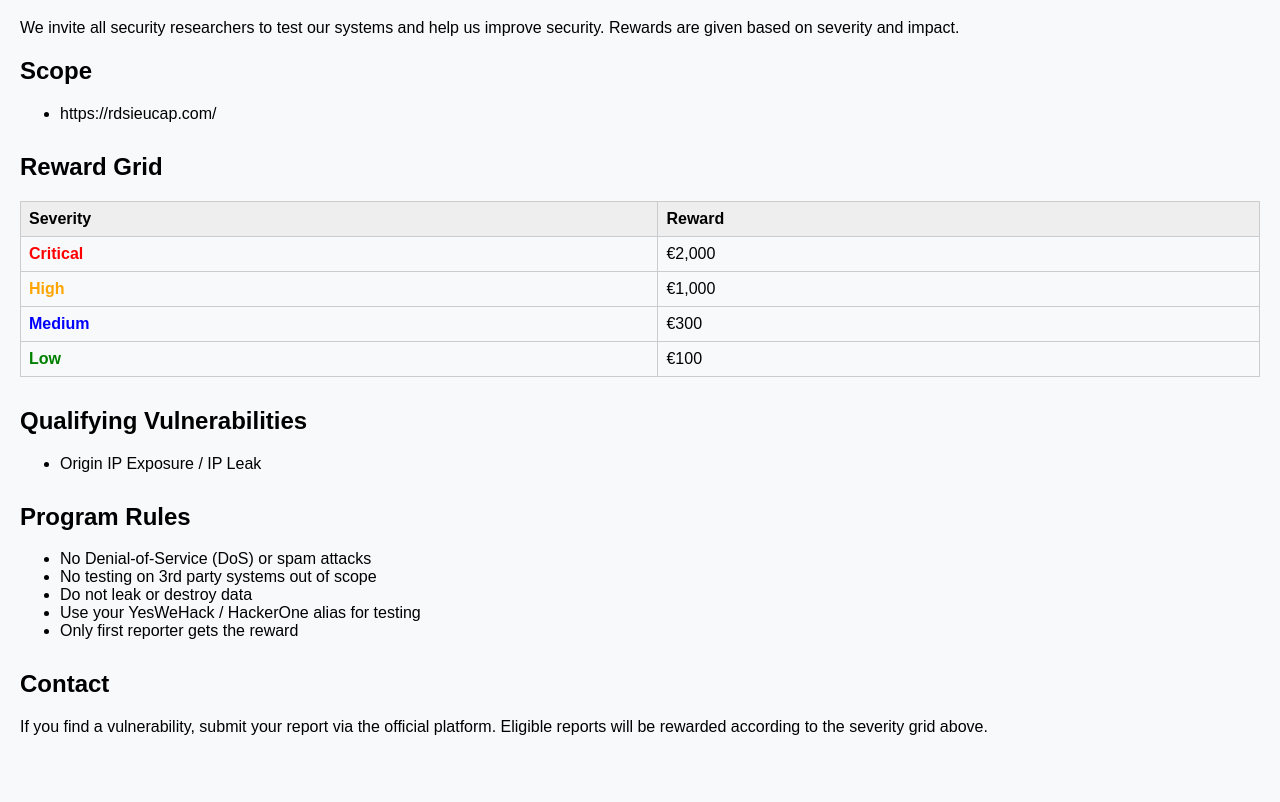
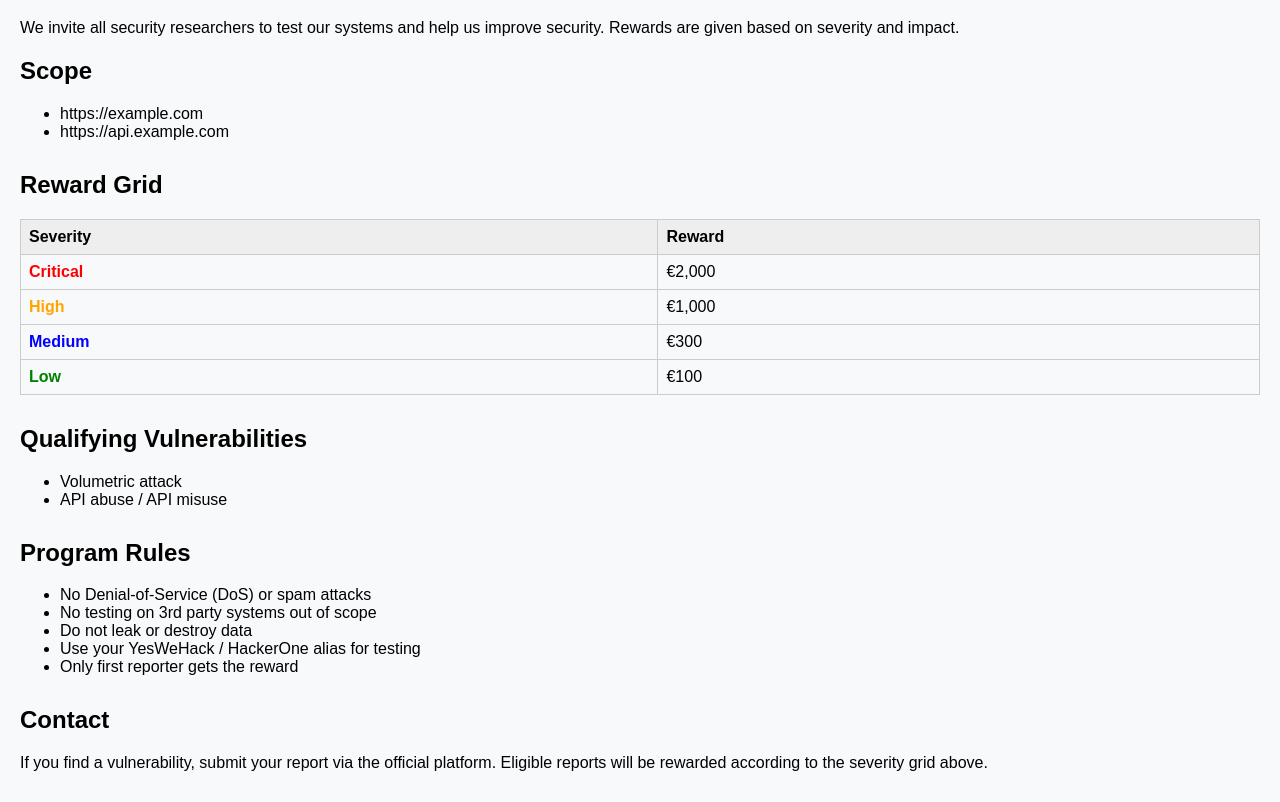
Before and after one commit to hoanghai2110-web/hackspire-demo, a plain HTML site: page index.html in a window 1280 px wide. Shown: the part 61-863 px from the top of the page. Before the commit the page ends 827 px from the top, so only its background shows below. Drawn offline with Linux system fonts and the light colour scheme.

Commit message:
index.html

```diff
--- a/index.html
+++ b/index.html
@@ -24,7 +24,8 @@
   <div class="section">
     <h2>Scope</h2>
     <ul>
-      <li>https://rdsieucap.com/</li>
+      <li>https://example.com</li>
+      <li>https://api.example.com</li>
 
     </ul>
   </div>
@@ -43,7 +44,8 @@
   <div class="section">
   <h2>Qualifying Vulnerabilities</h2>
   <ul>
-    <li>Origin IP Exposure / IP Leak</li>
+    <li>Volumetric attack </li>
+    <li>API abuse / API misuse </li>
 
 
   </ul>
```
